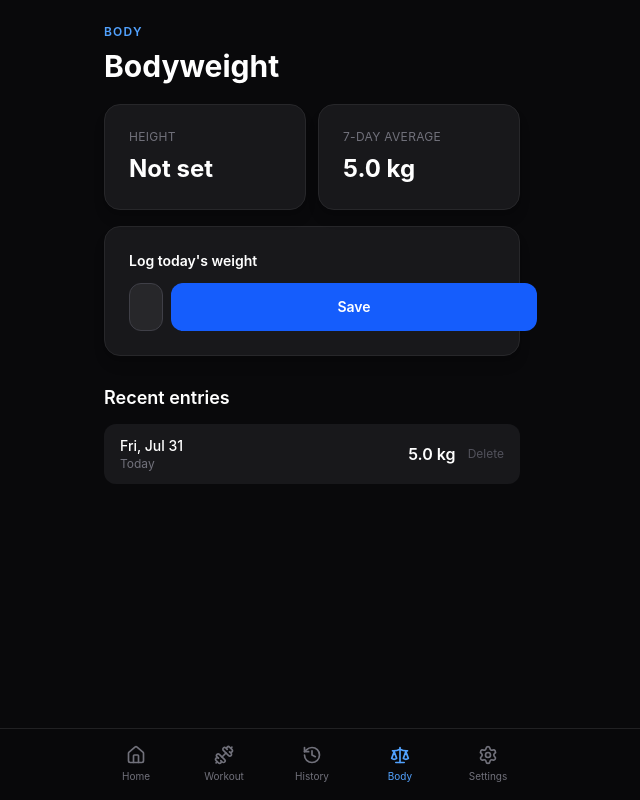
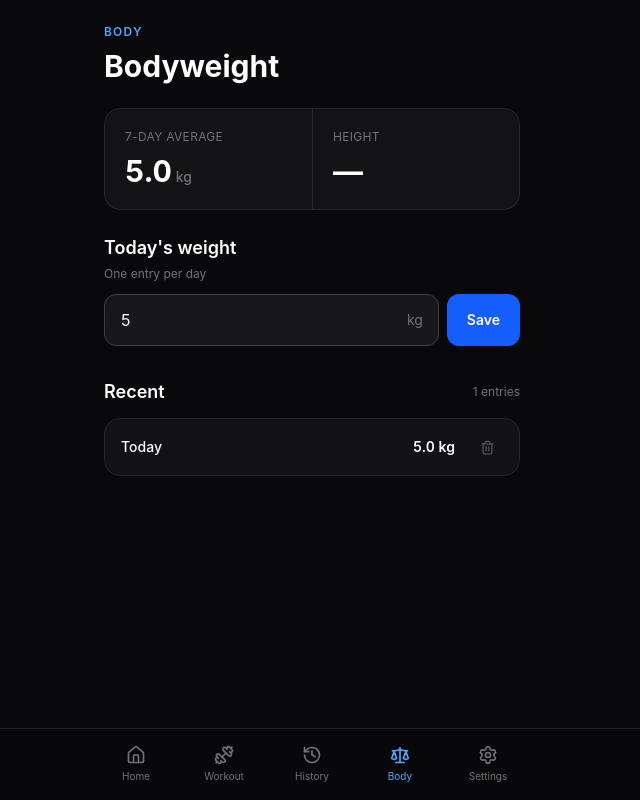
Before and after one commit to ankitsharma1310/workout-tracker, a React (Vite) app: page /bodyweight in a window 1280 px wide. Both pictures are taken after typing "5" into the empty fields and a click on the button "Save". Shown: the whole page, without its empty margins (328-968 px from the left). Built offline with nearby package versions, Linux system fonts and the light colour scheme.

Commit message:
feat: refine bodyweight tracking UI

```diff
--- a/src/components/bodyweight/BodyweightSummary.tsx
+++ b/src/components/bodyweight/BodyweightSummary.tsx
@@ -5,7 +5,11 @@ import Card from "../ui/Card";
 import { useBodyweightStore } from "../../store/bodyweightStore";
 import { useSettingsStore } from "../../store/settingsStore";
 
-import { getRecentAverageBodyweight, kgToUnit } from "../../utils/bodyweight";
+import {
+  getLocalDateKey,
+  getRecentAverageBodyweight,
+  kgToUnit,
+} from "../../utils/bodyweight";
 
 export default function BodyweightSummary() {
   const navigate = useNavigate();
@@ -16,16 +20,31 @@ export default function BodyweightSummary() {
   const { settings } =
     useSettingsStore();
 
+  const today =
+    entries.find(
+      entry =>
+        entry.date ===
+        getLocalDateKey(),
+    );
+
   const averageKg =
     getRecentAverageBodyweight(7);
 
+  const todayWeight =
+    today
+      ? kgToUnit(
+          today.weightKg,
+          settings.weightUnit,
+        )
+      : null;
+
   const average =
-    averageKg === null
-      ? null
-      : kgToUnit(
+    averageKg !== null
+      ? kgToUnit(
           averageKg,
           settings.weightUnit,
-        );
+        )
+      : null;
 
   return (
     <button
@@ -36,41 +55,47 @@ export default function BodyweightSummary() {
       className="w-full text-left"
     >
       <Card className="p-4 active:scale-[0.99]">
-        <div className="flex items-center justify-between">
+
+        <div className="flex items-start justify-between gap-4">
+
           <div>
-            <div className="text-xs uppercase tracking-wide text-zinc-500">
+            <div className="text-xs font-semibold uppercase tracking-wide text-zinc-500">
               Body
             </div>
 
-            <div className="mt-1 text-lg font-semibold">
-              {average !== null
-                ? `${average.toFixed(1)} ${settings.weightUnit}`
-                : "Log bodyweight"}
+            <div className="mt-2 text-xl font-bold tabular-nums">
+              {todayWeight !== null
+                ? `${todayWeight.toFixed(1)} ${settings.weightUnit}`
+                : "Log today's weight"}
             </div>
 
             <div className="mt-1 text-xs text-zinc-500">
-              7-day average
+              Today
             </div>
           </div>
 
           <div className="text-right">
+
             <div className="text-xs text-zinc-500">
-              Height
+              7-day avg
             </div>
 
-            <div className="mt-1 font-semibold">
+            <div className="mt-1 text-lg font-semibold tabular-nums">
+              {average !== null
+                ? `${average.toFixed(1)} ${settings.weightUnit}`
+                : "—"}
+            </div>
+
+            <div className="mt-1 text-xs text-zinc-500">
               {settings.heightCm > 0
                 ? `${settings.heightCm} cm`
                 : "Set height"}
             </div>
+
           </div>
+
         </div>
 
-        {entries.length === 0 && (
-          <div className="mt-3 text-xs text-blue-400">
-            Tap to log today's weight
-          </div>
-        )}
       </Card>
     </button>
   );
--- a/src/pages/BodyweightPage.tsx
+++ b/src/pages/BodyweightPage.tsx
@@ -1,8 +1,7 @@
 import { useMemo, useState } from "react";
+import { Trash2 } from "lucide-react";
 
 import Page from "../components/layout/Page";
-import Card from "../components/ui/Card";
-import Button from "../components/ui/Button";
 
 import { useBodyweightStore } from "../store/bodyweightStore";
 import { useSettingsStore } from "../store/settingsStore";
@@ -59,8 +58,7 @@ export default function BodyweightPage() {
         );
 
   function saveToday() {
-    const value =
-      Number(weight);
+    const value = Number(weight);
 
     if (
       !Number.isFinite(value) ||
@@ -78,6 +76,7 @@ export default function BodyweightPage() {
   return (
     <Page>
       <div className="pt-2">
+
         <p className="text-xs font-semibold uppercase tracking-widest text-blue-400">
           Body
         </p>
@@ -86,79 +85,123 @@ export default function BodyweightPage() {
           Bodyweight
         </h1>
 
-        <div className="mt-5 grid grid-cols-2 gap-3">
-          <Card className="p-4">
+        {/* Main stats */}
+        <div className="mt-6 grid grid-cols-2 overflow-hidden rounded-2xl border border-zinc-800 bg-zinc-900/70">
+
+          <div className="p-5">
+            <div className="text-xs uppercase tracking-wide text-zinc-500">
+              7-day average
+            </div>
+
+            <div className="mt-2 text-3xl font-bold tabular-nums">
+              {average !== null
+                ? average.toFixed(1)
+                : "—"}
+              <span className="ml-1 text-sm font-medium text-zinc-500">
+                {average !== null
+                  ? settings.weightUnit
+                  : ""}
+              </span>
+            </div>
+          </div>
+
+          <div className="border-l border-zinc-800 p-5">
             <div className="text-xs uppercase tracking-wide text-zinc-500">
               Height
             </div>
 
-            <div className="mt-2 text-2xl font-bold">
+            <div className="mt-2 text-3xl font-bold">
               {settings.heightCm > 0
-                ? `${settings.heightCm} cm`
-                : "Not set"}
+                ? settings.heightCm
+                : "—"}
+              <span className="ml-1 text-sm font-medium text-zinc-500">
+                {settings.heightCm > 0
+                  ? "cm"
+                  : ""}
+              </span>
             </div>
-          </Card>
-
-          <Card className="p-4">
-            <div className="text-xs uppercase tracking-wide text-zinc-500">
-              7-day average
           </div>
 
-            <div className="mt-2 text-2xl font-bold">
-              {average !== null
-                ? `${average.toFixed(1)} ${settings.weightUnit}`
-                : "No data"}
-            </div>
-          </Card>
         </div>
 
-        <Card className="mt-4 p-4">
-          <div className="text-sm font-semibold">
-            Log today's weight
+        {/* Today's weight */}
+        <div className="mt-6">
+
+          <div className="mb-3">
+            <h2 className="text-lg font-semibold">
+              Today's weight
+            </h2>
+
+            <p className="mt-1 text-xs text-zinc-500">
+              One entry per day
+            </p>
           </div>
 
-          <div className="mt-3 flex gap-2">
+          <div className="flex gap-2">
+
+            <div className="relative min-w-0 flex-1">
+
               <input
                 type="number"
                 inputMode="decimal"
                 value={weight}
-              placeholder={`Weight (${settings.weightUnit})`}
-              onFocus={e =>
-                e.currentTarget.select()
-              }
+                placeholder="Weight"
+                onFocus={e => {
+                  e.currentTarget.select();
+                }}
                 onChange={e =>
                   setWeight(
                     e.target.value,
                   )
                 }
-              className="h-12 min-w-0 flex-1 rounded-xl border border-zinc-700 bg-zinc-800 px-4 text-lg font-semibold outline-none focus:border-blue-500"
+                className="h-13 w-full rounded-xl border border-zinc-700 bg-zinc-900 px-4 pr-14 text-lg font-semibold outline-none focus:border-blue-500"
               />
 
-            <Button
-              className="h-12 w-auto shrink-0 px-5"
+              <span className="pointer-events-none absolute right-4 top-1/2 -translate-y-1/2 text-sm text-zinc-500">
+                {settings.weightUnit}
+              </span>
+
+            </div>
+
+            <button
+              type="button"
               onClick={saveToday}
+              className="h-13 shrink-0 rounded-xl bg-blue-600 px-5 text-sm font-semibold active:scale-[0.98]"
             >
               Save
-            </Button>
+            </button>
+
           </div>
-        </Card>
 
-        <div className="mt-7">
+        </div>
+
+        {/* Recent */}
+        <div className="mt-8">
+
+          <div className="mb-3 flex items-center justify-between">
             <h2 className="text-lg font-semibold">
-            Recent entries
+              Recent
             </h2>
 
-          <div className="mt-3 space-y-2">
+            <span className="text-xs text-zinc-500">
+              {entries.length} entries
+            </span>
+          </div>
+
+          <div className="overflow-hidden rounded-2xl border border-zinc-800 bg-zinc-900/60">
+
             {entries.length === 0 ? (
-              <Card className="p-4">
-                <p className="text-sm text-zinc-500">
+
+              <div className="p-5 text-sm text-zinc-500">
                 No bodyweight entries yet.
-                </p>
-              </Card>
+              </div>
+
             ) : (
+
               entries
-                .slice(0, 30)
+                .slice(0, 14)
                 .map(entry => {
+
                   const display =
                     kgToUnit(
                       entry.weightKg,
@@ -170,33 +213,32 @@ export default function BodyweightPage() {
                       `${entry.date}T12:00:00`,
                     );
 
-                  return (
-                    <div
-                      key={entry.date}
-                      className="flex items-center justify-between rounded-xl bg-zinc-900 px-4 py-3"
-                    >
-                      <div>
-                        <div className="text-sm font-medium">
-                          {date.toLocaleDateString(
+                  const label =
+                    entry.date === today
+                      ? "Today"
+                      : date.toLocaleDateString(
                           undefined,
                           {
                             weekday: "short",
                             month: "short",
                             day: "numeric",
                           },
-                          )}
+                        );
+
+                  return (
+                    <div
+                      key={entry.date}
+                      className="flex items-center justify-between border-b border-zinc-800 px-4 py-3 last:border-b-0"
+                    >
+                      <div className="text-sm font-medium">
+                        {label}
                       </div>
 
-                        <div className="text-xs text-zinc-500">
-                          {entry.date === today
-                            ? "Today"
-                            : ""}
-                        </div>
-                      </div>
+                      <div className="flex items-center gap-4">
 
-                      <div className="flex items-center gap-3">
-                        <div className="font-semibold">
-                          {display.toFixed(1)}{" "}
+                        <div className="text-sm font-semibold tabular-nums">
+                          {display.toFixed(1)}
+                          {" "}
                           {settings.weightUnit}
                         </div>
 
@@ -205,17 +247,23 @@ export default function BodyweightPage() {
                           onClick={() =>
                             remove(entry.date)
                           }
-                          className="text-xs text-zinc-600 active:text-red-400"
+                          aria-label={`Delete ${label} entry`}
+                          className="flex h-8 w-8 items-center justify-center rounded-lg text-zinc-600 active:bg-zinc-800 active:text-red-400"
                         >
-                          Delete
+                          <Trash2 size={15} />
                         </button>
+
                       </div>
                     </div>
                   );
                 })
+
             )}
+
           </div>
+
         </div>
+
       </div>
     </Page>
   );
```
Lines whose indentation alone changed are shown as unchanged.
